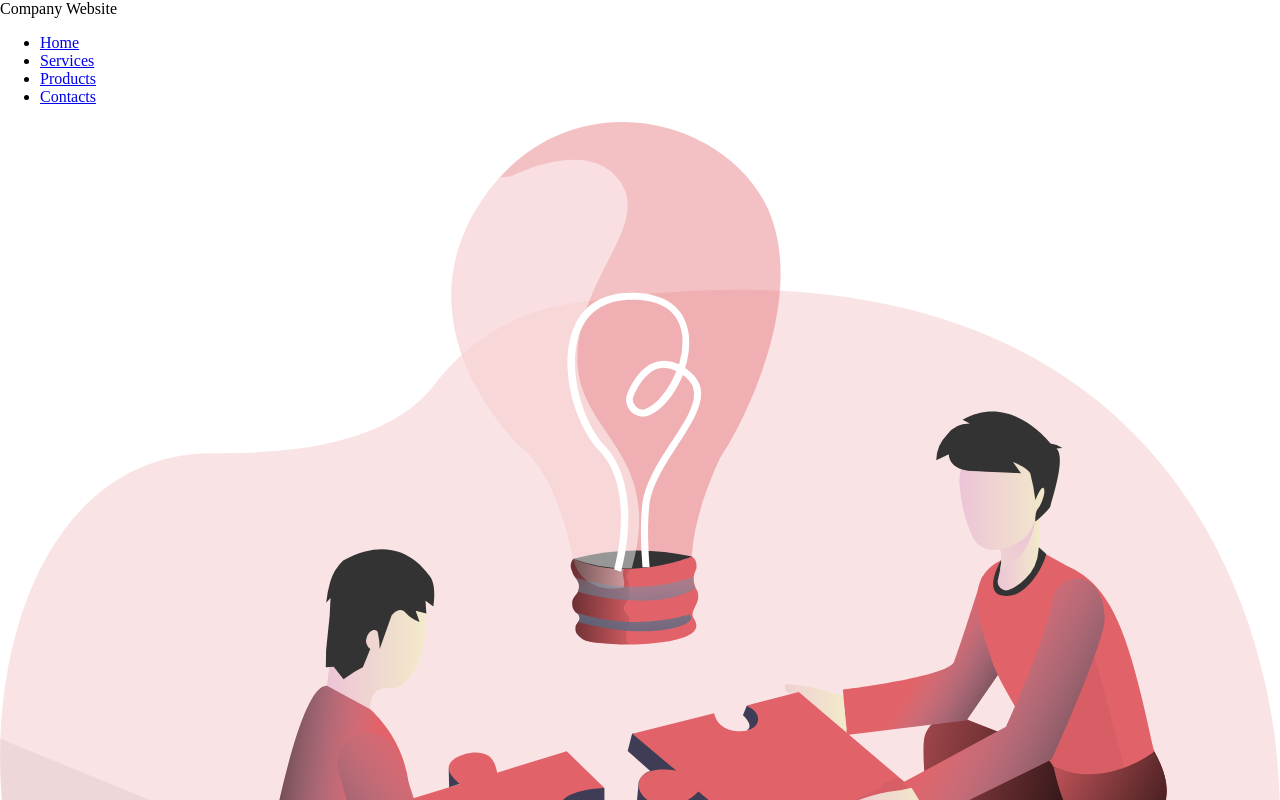
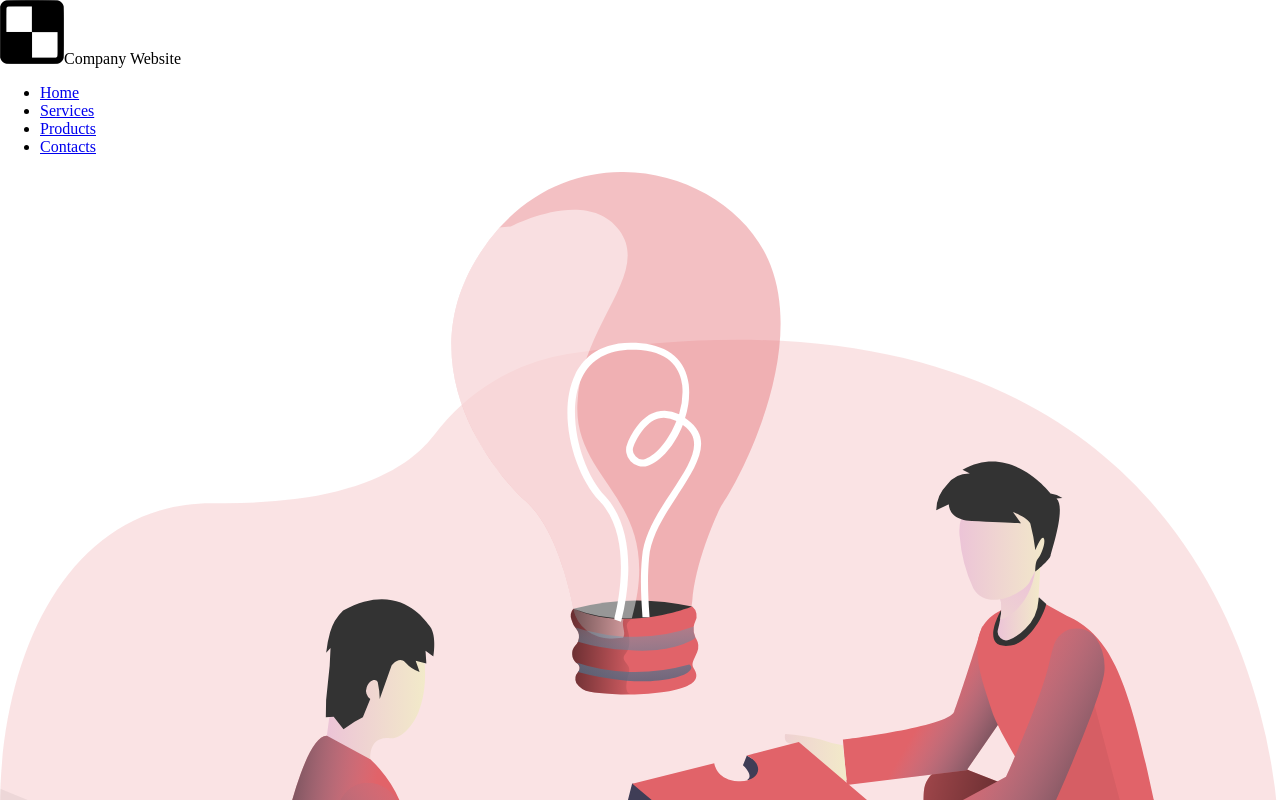
Before and after one commit to osamahafez/company-website, a React (Create React App) app: page / in a window 1280 px wide. Shown: the top 800 px of the page. Built offline with nearby package versions, Linux system fonts and the light colour scheme.

Commit message:
add website icon

```diff
--- a/src/components/layout/Navbar/Navbar.js
+++ b/src/components/layout/Navbar/Navbar.js
@@ -1,11 +1,15 @@
 import React from 'react';
+import brandIcon from '../../../assets/images/brand.png';
 
 const Navbar = (props) => {
 
     return (
         <div className="container">
             <nav className='nav'>
-                <div className='logo'>Company Website</div>
+                <div className='logo'>
+                    <img src={brandIcon} alt="brand-img"/>
+                    Company Website
+                </div>
 
                 <ul className='navbar'>
                     <li><a className='hover-border' href="#">Home</a></li>
--- a/src/components/layout/Navbar/_Navbar.scss
+++ b/src/components/layout/Navbar/_Navbar.scss
@@ -3,6 +3,7 @@ nav {
     justify-content: space-between;
     font-size: 1.4em;
     padding-top: 2em;
+    font-family: 'Squada One', cursive;
     ul {
         list-style-type: none;
         display: flex;
@@ -17,6 +18,12 @@ nav {
             text-decoration: none;
             color: black;
         }
+    }
+
+    img {
+        width: 16px;
+        height: 16px;
+        margin-right: 5px;
     }
 
     .hover-border {
```
